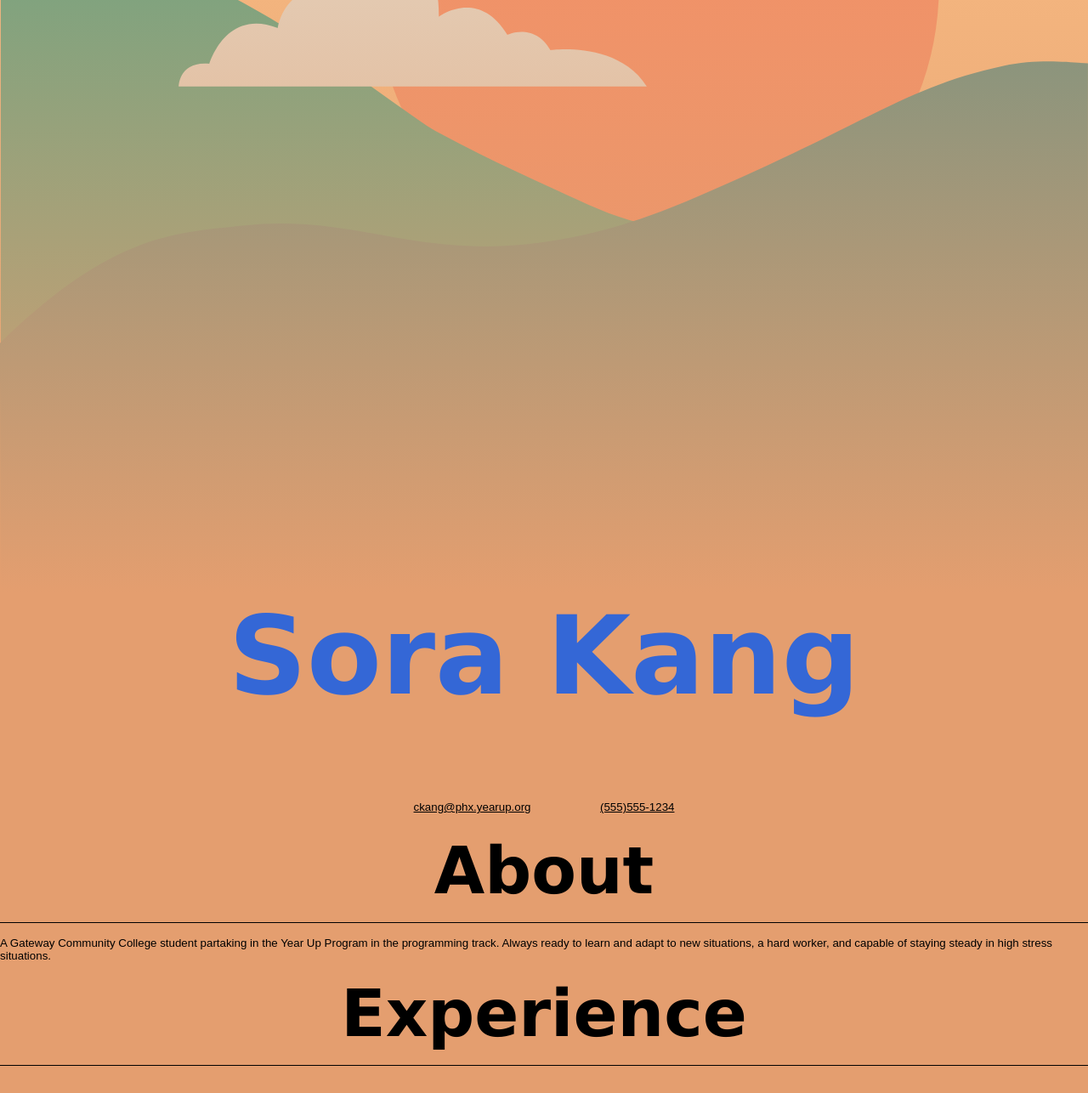
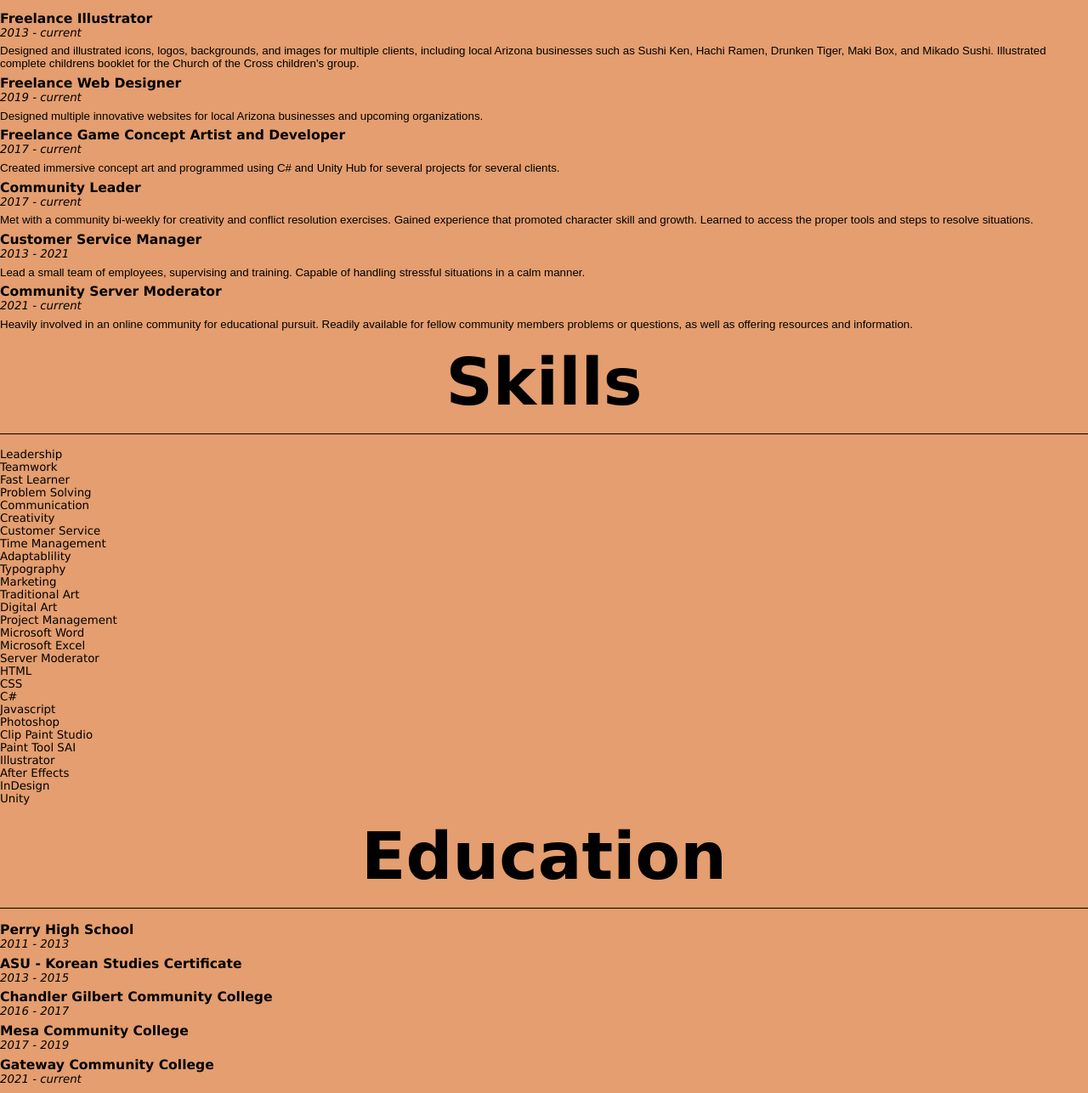
Before and after one commit to sorakang/resume, a plain HTML site: page index.html in a window 1280 px wide. Shown: the part 583-1869 px from the top of the page at 85% size. Drawn offline with Linux system fonts and the light colour scheme.

Commit message:
Update index.html

```diff
--- a/index.html
+++ b/index.html
@@ -1,43 +1,39 @@
 <!DOCTYPE html>
-<html>
+<html lang="en">
 
 <head>
     <title>Sora Kang Resume</title>
     <link rel="stylesheet" href="/Resume/style.css">
-    <style>
-
-    </style>
 </head>
 
 <body>
+    <!-- Images -->
     <section>
-        <img src="/resume/bg.svg"
-        id="bg">
-        <img src="/resume/sun.svg"
+
+        <img src="/Resume/images/sun.svg"
         id="sun">
-        <img src="/resume/hills1-01.svg"
+        <img src="/Resume/images/hills1-01.svg"
         id="hills1">
-        <img src="/resume/hills2.svg"
+        <img src="/Resume/images/hills2.svg"
         id="hills2">
-        <img src="/resume/cloud1.svg"
+        <img src="/Resume/images/cloud1.svg"
         id="cloud1">
-        <img src="/resume/cloud2.svg"
+        <img src="/Resume/images/cloud2.svg"
         id="cloud2">
-        <img src="/resume/cloud3.svg"
+        <img src="/Resume/images/cloud3.svg"
         id="cloud3">
-        <img src="/resume/name.svg" id="name">
     </section>
     <script type="text/javascript">
 
-
+        // JS - attaching names
         let sun = document.getElementById("sun")
         let hills1 = document.getElementById("hills1")
         let hills2 = document.getElementById("hills2")
         let cloud1 = document.getElementById("cloud1")
         let cloud2 = document.getElementById("cloud2")
         let cloud3 = document.getElementById("cloud3")
-        let text = document.getElementById("name")
 
+        // JS - interactive scrolling with images
         window.addEventListener('scroll', function(){
             var value = window.scrollY;
             let speed = 10000
@@ -51,76 +47,121 @@
             cloud1.style.left = -value * 0.5 + 'px';
             cloud2.style.left = value * 0.5 + 'px';
             cloud3.style.left = -value * 1 + 'px';
-            text.style.top = value * 1.15 + 'px';
 
         })
 
     </script>
-    <script type="text/jquery">
-        $(document).ready(function() {
 
-            $("html").niceScroll();
+    <!-- Name -->
+    <h1>
+        <span class="S">S</span>
+        <span class="O">O</span>
+        <span class="R">R</span>
+        <span class="A1">A</span>
+        <span class="space">&nbsp;</span>
+        <span class="K">K</span>
+        <span class="A2">A</span>
+        <span class="N">N</span>
+        <span class="G">G</span>
+    </h1>
 
-          }
+    <!-- Contact Info -->
+    <div id="contact">
+        <p><a href="mailto:ckang@phx.yearup.org" id="email">ckang@phx.yearup.org</a></p>
+        <p><a href="tel:+5555551234" id="phone">(555)555-1234</a></p>
+    </div>
 
-        );
-    </script>
-    <script type="text/javascript">
-        var wobbleElements = document.querySelectorAll('.wobble');
-
-wobbleElements.forEach(function(el){
-	el.addEventListener('mouseover', function(){
-
-		if(!el.classList.contains('animating') && !el.classList.contains('mouseover')){
-
-			el.classList.add('animating','mouseover');
-
-			var letters = el.innerText.split('');
-
-			setTimeout(function(){ el.classList.remove('animating'); }, (letters.length + 1) * 50);
-
-			var animationName = el.dataset.animation;
-			if(!animationName){ animationName = "jump"; }
-
-			el.innerText = '';
-
-			letters.forEach(function(letter){
-				if(letter == " "){
-					letter = "&nbsp;";
-				}
-				el.innerHTML += '<span class="letter">'+letter+'</span>';
-			});
-
-			var letterElements = el.querySelectorAll('.letter');
-			letterElements.forEach(function(letter, i){
-				setTimeout(function(){
-					letter.classList.add(animationName);
-				}, 50 * i);
-			});
-
-		}
-
-	});
-
-	el.addEventListener('mouseout', function(){
-		el.classList.remove('mouseover');
-	});
-});
-    </script>
-    <h1 class="wobble" data-animation="upscale">Sora Kang</h1>
-    <div id="contact">
-        <p><a href="mailto:ckang@phx.yearup.org" id="email">ckang@phx.yearup.org</a>
-            &nbsp;&nbsp;&nbsp;&nbsp;&nbsp;&nbsp;&nbsp;&nbsp;&nbsp;&nbsp;&nbsp;
-            &nbsp;&nbsp;&nbsp;&nbsp;&nbsp;&nbsp;&nbsp;&nbsp;
-            <a href="tel:+5555551234" id="phone">(555)555-1234</a></p>
-    </div>
-    <div id="about">
-        <h2>About</h2>
-        <p>A Gateway Community College student partaking in the Year Up Program in the programming track.
+    <!-- About -->
+    <div id="about-container">
+        <h2 id="about">About</h2>
+        <p>An aspiring game developer and Gateway Community College student partaking in the Year Up Program in the programming track.
             Always ready to learn and adapt to new situations, a hard worker, and capable of staying steady in high stress situations.</p>
     </div>
-    <div id="experience">
-        <h2>Experience</h2>
+
+    <!-- Experience -->
+    <div id="experience-container">
+        <h2 id="experience">Experience</h2>
+        <h3>Freelance Illustrator</h3>
+        <p><em>2013 - current</em></p>
+        <p>Designed and illustrated icons, logos, backgrounds, and images for multiple clients,
+            including local Arizona businesses such as Sushi Ken, Hachi Ramen, Drunken Tiger, Maki Box, and Mikado Sushi.
+            Illustrated complete childrens booklet for the Church of the Cross children's group.</p>
+        <h3>Freelance Web Designer</h3>
+        <p><em>2019 - current</em></p>
+        <p>Designed multiple innovative websites for local Arizona businesses and upcoming organizations.</p>
+        <h3>Freelance Game Concept Artist and Developer</h3>
+        <p><em>2017 - current</em></p>
+        <p>Created immersive concept art and programmed using C# and Unity Hub for several projects for several clients.</p>
+        <h3>Community Leader</h3>
+        <p><em>2017 - current</em></p>
+        <p>Met with a community bi-weekly for creativity and conflict resolution exercises.
+            Gained experience that promoted character skill and growth.
+            Learned to access the proper tools and steps to resolve situations.</p>
+        <h3>Customer Service Manager</h3>
+        <p><em>2013 - 2021</em></p>
+        <p>Lead a small team of employees, supervising and training. Capable of handling stressful situations in a calm manner.</p>
+        <h3>Community Server Moderator</h3>
+        <p><em>2021 - current</em></p>
+        <p>Heavily involved in an online community for educational pursuit.
+            Readily available for fellow community members problems or questions,
+            as well as offering resources and information.
+        </p>
+    </div>
+
+    <!-- Skills -->
+    <h2 id="skills">Skills</h2>
+    <div id="skills-container">
+        <div class="skills-text">
+            <ul>
+                <li>Leadership</li>
+                <li>Teamwork</li>
+                <li>Fast Learner</li>
+                <li>Problem Solving</li>
+                <li>Communication</li>
+                <li>Creativity</li>
+                <li>Customer Service</li>
+                <li>Time Management</li>
+                <li>Adaptablility</li>
+                <li>Typography</li>
+                <li>Marketing</li>
+                <li>Traditional Art</li>
+                <li>Digital Art</li>
+                <li>Project Management</li>
+            </ul>
+        </div>
+        <div class="skills-text">
+            <ul>
+                <li>Microsoft Word</li>
+                <li>Microsoft Excel</li>
+                <li>Server Moderator</li>
+                <li>HTML</li>
+                <li>CSS</li>
+                <li>C#</li>
+                <li>Javascript</li>
+                <li>Photoshop</li>
+                <li>Clip Paint Studio</li>
+                <li>Paint Tool SAI</li>
+                <li>Illustrator</li>
+                <li>After Effects</li>
+                <li>InDesign</li>
+                <li>Unity</li>
+            </ul>
+        </div>
+    </div>
+
+    <!-- Education -->
+    <div id="education-container">
+    <h2 id="education">Education</h2>
+        <h3>Perry High School</h3>
+        <p><em>2011 - 2013</em></p>
+        <h3>ASU - Korean Studies Certificate</h3>
+        <p><em>2013 - 2015</em></p>
+        <h3>Chandler Gilbert Community College</h3>
+        <p><em>2016 - 2017</em></p>
+        <h3>Mesa Community College</h3>
+        <p><em>2017 - 2019</em></p>
+        <h3>Gateway Community College</h3>
+        <p><em>2021 - current</em></p>
     </div>
 
 
```
